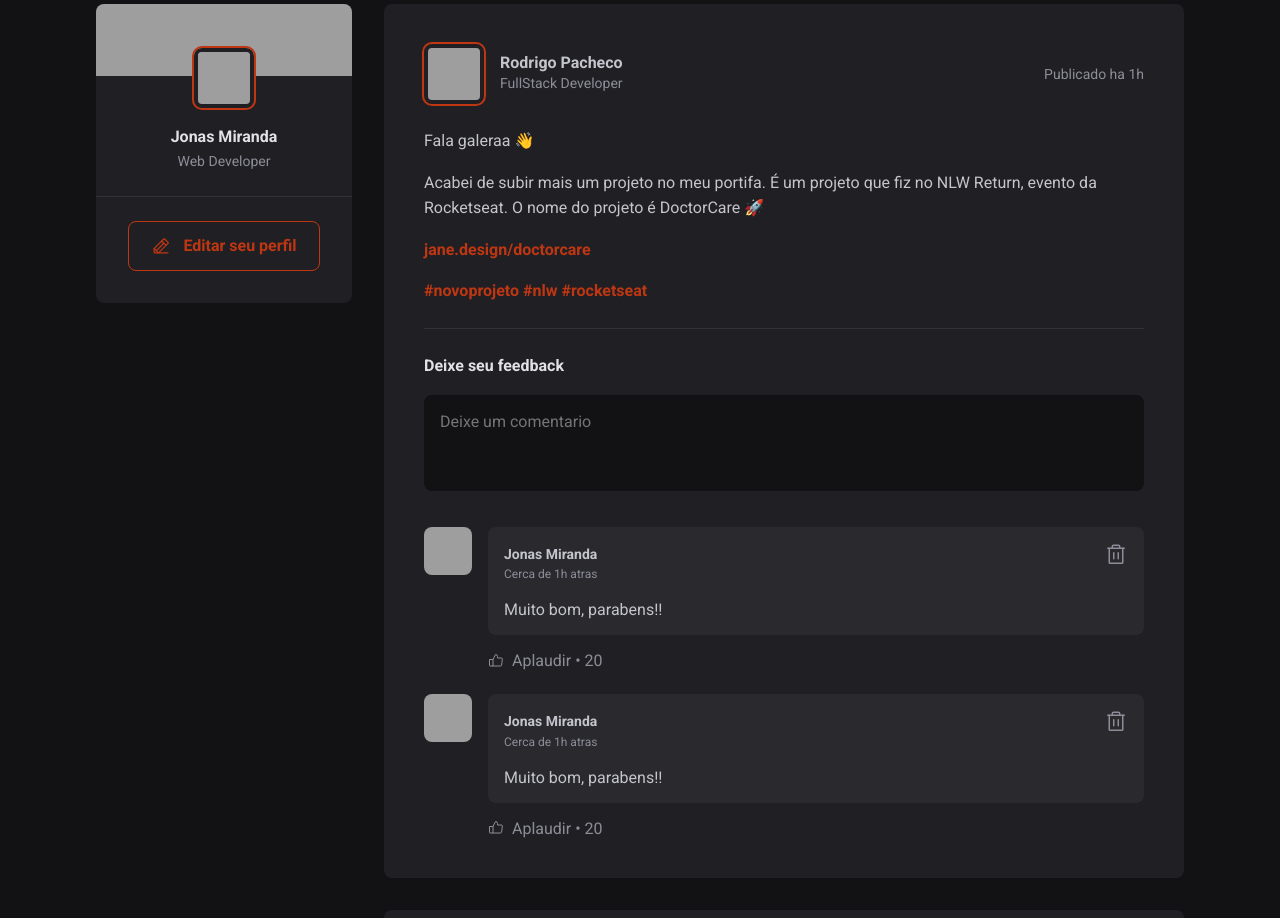
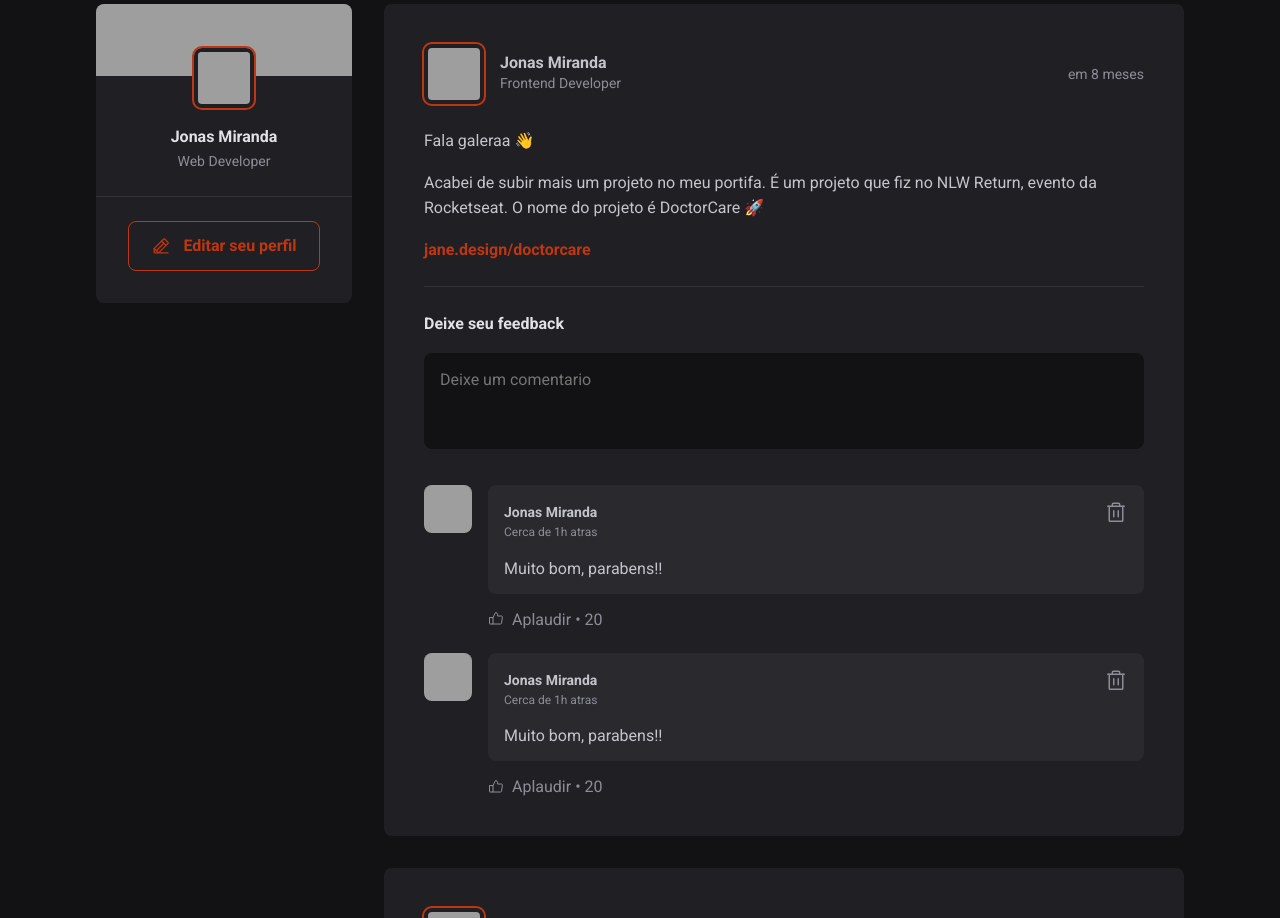
Before and after one commit to jonasemc/My-Feed, a React (Vite) app: page / in a window 1280 px wide. Shown: the part 100-1018 px from the top of the page. Built offline with nearby package versions, Linux system fonts and the light colour scheme; grey boxes are pictures that could not be loaded.

Commit message:
refactor: update props logic for post

```diff
--- a/src/App.jsx
+++ b/src/App.jsx
@@ -3,6 +3,45 @@
 import { Post } from "./components/Post";
 import styles from "./App.module.css";
 import "./global.css";
+
+const posts = [
+  {
+    id: 1,
+    author: {
+      avatarUrl: "https://github.com/jonasemc.png",
+      name: "Jonas Miranda",
+      role: "Frontend Developer",
+    },
+    content: [
+      { type: "paragraph", content: "Fala galeraa 👋" },
+      {
+        type: "paragraph",
+        content:
+          "Acabei de subir mais um projeto no meu portifa. É um projeto que fiz no NLW Return, evento da Rocketseat. O nome do projeto é DoctorCare 🚀",
+      },
+      { type: "link", content: "jane.design/doctorcare" },
+    ],
+    publishedAt: new Date("2023-09-19 10:00:00"),
+  },
+  {
+    id: 2,
+    author: {
+      avatarUrl: "https://github.com/rodrigopacheco100.png",
+      name: "Rodrigo Pacheco",
+      role: "FullStack Developer",
+    },
+    content: [
+      { type: "paragraph", content: "Fala galeraa 👋" },
+      {
+        type: "paragraph",
+        content:
+          "Acabei de subir mais um projeto no meu portifa. É um projeto que fiz no NLW Return, evento da Rocketseat. O nome do projeto é DoctorCare 🚀",
+      },
+      { type: "paragraph", content: "jane.design/doctorcare" },
+    ],
+    publishedAt: new Date("2023-09-08 20:00:00"),
+  },
+];
 
 function App() {
   return (
@@ -11,8 +50,15 @@
       <div className={styles.wrapper}>
         <Sidebar />
         <main>
-          <Post></Post>
-          <Post></Post>
+          {posts.map((post) => {
+            return (
+              <Post
+                author={post.author}
+                content={post.content}
+                publishedAt={post.publishedAt}
+              />
+            );
+          })}
         </main>
       </div>
     </div>
--- a/src/components/Post.jsx
+++ b/src/components/Post.jsx
@@ -1,37 +1,51 @@
 import { Avatar } from "./Avatar";
 import { Comment } from "./Comment";
 import styles from "./Post.module.css";
+import { format, formatDistanceToNow } from "date-fns";
+import ptBR from "date-fns/locale/pt-BR";
 
-export function Post() {
+export function Post({ author, publishedAt, content }) {
+  const publishedDateFormatted = format(
+    publishedAt,
+    "d 'de' LLLL 'as' HH:mm'h'",
+    {
+      locale: ptBR,
+    }
+  );
+  const publishedDateRelativeToNow = formatDistanceToNow(publishedAt, {
+    locale: ptBR,
+    addSuffix: true,
+  });
   return (
     <article className={styles.post}>
       <header>
         <div className={styles.author}>
-          <Avatar src="https://github.com/rodrigopacheco100.png" />
+          <Avatar src={author.avatarUrl} />
           <div className={styles.authorInfo}>
-            <strong>Rodrigo Pacheco</strong>
-            <span>FullStack Developer</span>
+            <strong>{author.name}</strong>
+            <span>{author.role}</span>
           </div>
         </div>
 
-        <time title="24 de janeiro as 22:07h" dateTime="2023-01-24 22:07:20">
-          Publicado ha 1h
+        <time
+          title={publishedDateFormatted}
+          dateTime={publishedAt.toISOString()}
+        >
+          {publishedDateRelativeToNow}
         </time>
       </header>
       <div className={styles.content}>
-        <p>Fala galeraa 👋</p>
-        <p>
-          Acabei de subir mais um projeto no meu portifa. É um projeto que fiz
-          no NLW Return, evento da Rocketseat. O nome do projeto é DoctorCare 🚀
-        </p>
-        <p>
-          <a href=""> jane.design/doctorcare</a>
-        </p>
-        <p>
-          <a href="">#novoprojeto </a>
-          <a href="">#nlw </a>
-          <a href="">#rocketseat </a>
-        </p>
+        {content.map((line) => {
+          if (line.type == "paragraph") {
+            return <p>{line.content}</p>;
+          } else if (line.type == "link") {
+            return (
+              <p>
+                <a href="#">{line.content}</a>
+              </p>
+            );
+          }
+        })}
       </div>
       <form className={styles.commentForm}>
         <strong>Deixe seu feedback</strong>
```
